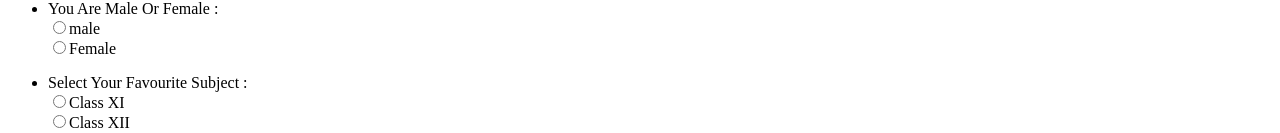
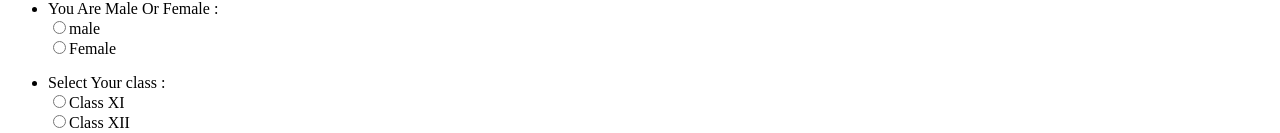
Before and after one commit to kishanghosh090/resume, a plain HTML site: page index.html in a window 1280 px wide. Shown: the part 819-952 px from the top of the page. Drawn offline with Linux system fonts and the light colour scheme.

Commit message:
Update index.html

```diff
--- a/index.html
+++ b/index.html
@@ -54,7 +54,7 @@
   </label>
 </ul>
 <ul>
-  <li> Select Your Favourite Subject :</li>
+  <li> Select Your class :</li>
   <label for="3">
   <input type="radio" value="Class XI" name="Class" id="3">Class XI
   </label>
```
